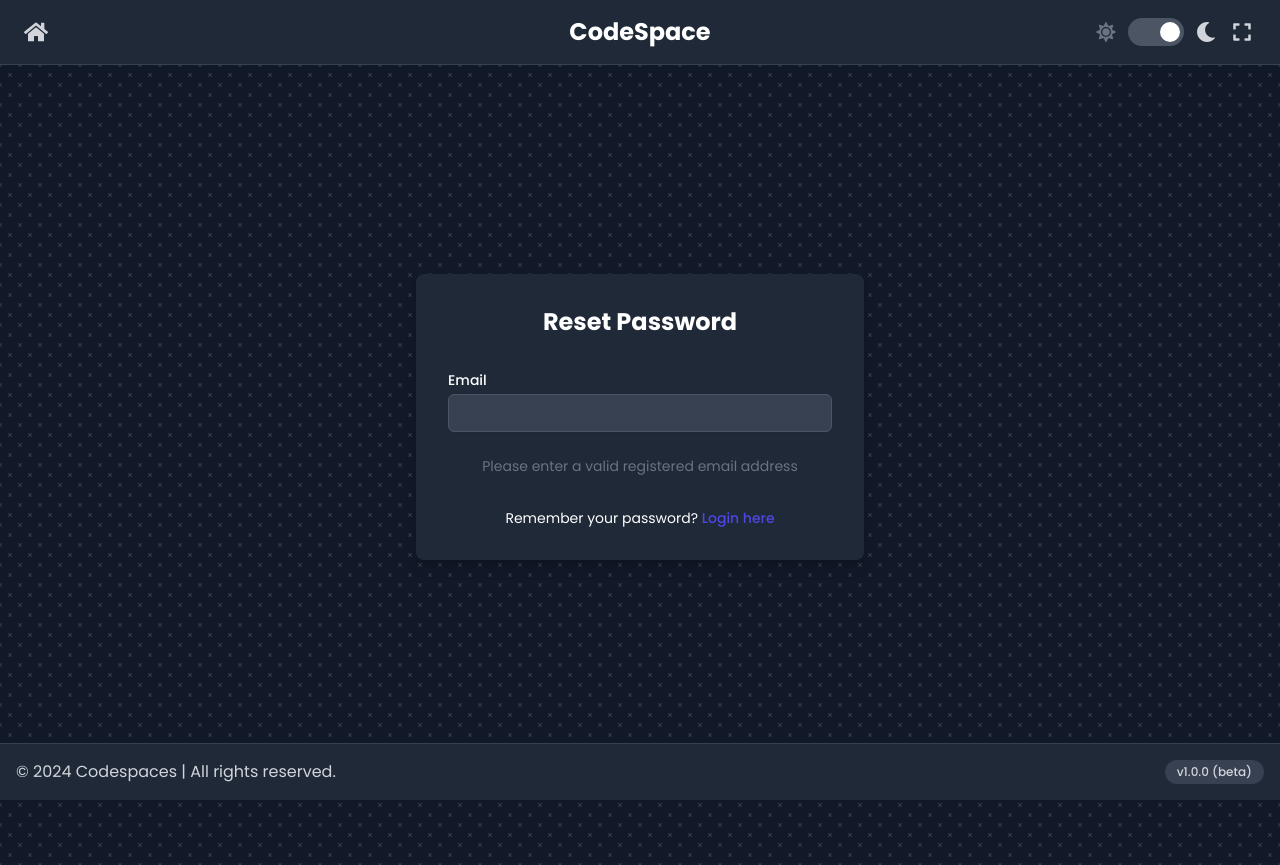
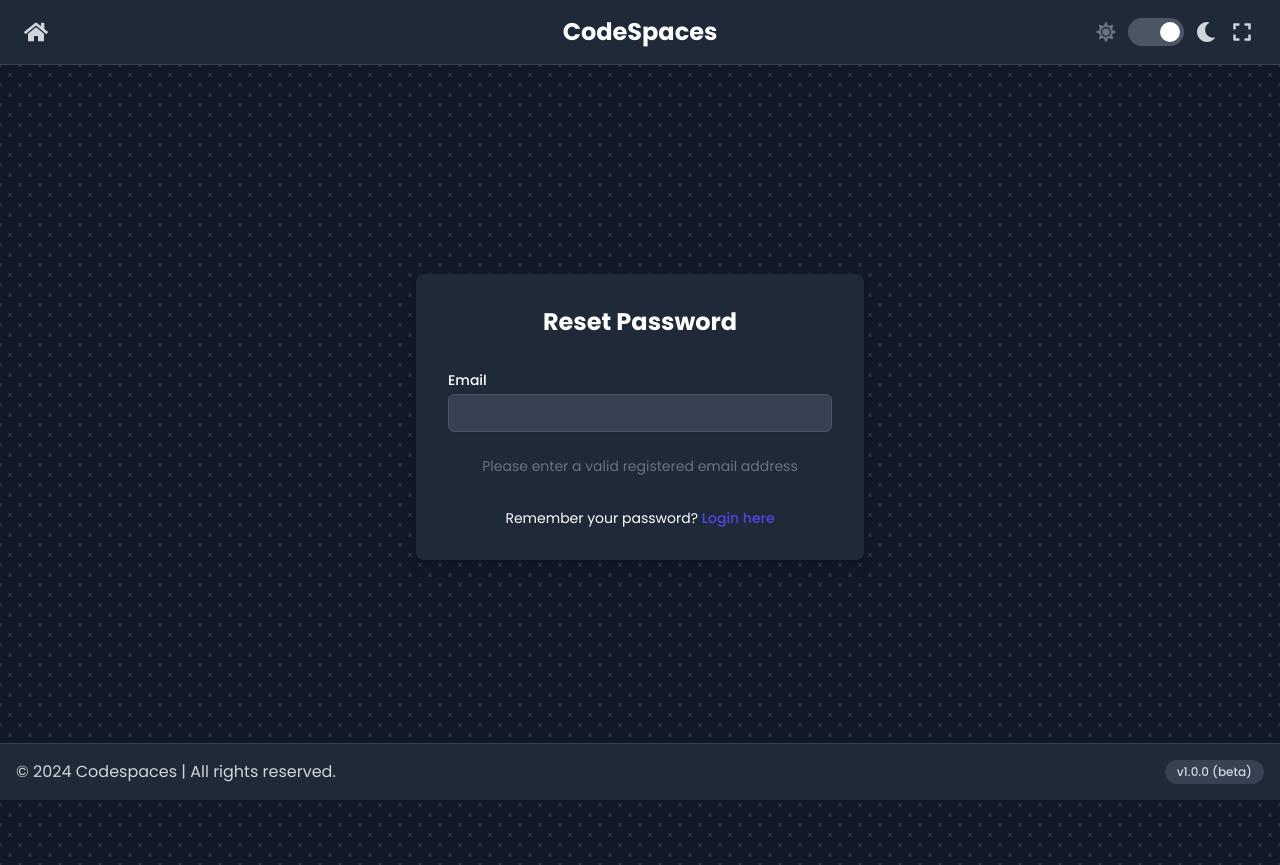
Before and after one commit to reconroy/code-space-ui, a React (Vite) app: page /forgot-password in a window 1280 px wide. Built offline with nearby package versions, Linux system fonts and the light colour scheme; no server answers; the HTML template or start-up script is replaced by a standard one.

Commit message:
codespaces now

```diff
--- a/src/components/Navbar.jsx
+++ b/src/components/Navbar.jsx
@@ -186,7 +186,7 @@ const Navbar = () => {
                                 onClick={handleLogoClick}
                                 className="text-xl sm:text-2xl font-bold cursor-pointer hover:opacity-80 transition-opacity duration-200"
                             >
-                                CodeSpace
+                                CodeSpaces
                             </a>
                         </div>
 
--- a/src/sub_components/LogoutModal.jsx
+++ b/src/sub_components/LogoutModal.jsx
@@ -125,6 +125,7 @@ const LogoutModal = ({ isOpen, onClose }) => {
               }`}
             >
               {selectedMessage.confirmButton}
+              {/* (Logout) */}
             </button>
             <button
               onClick={onClose}
```
